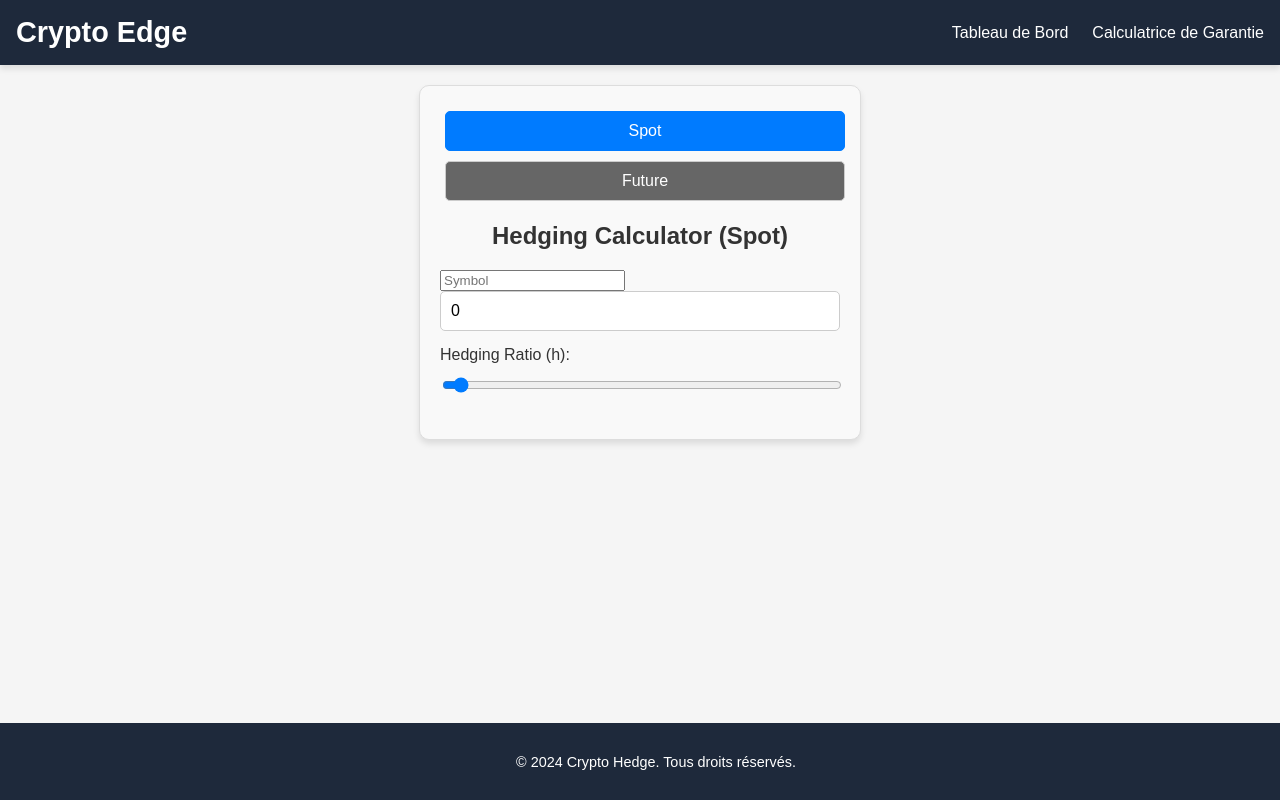
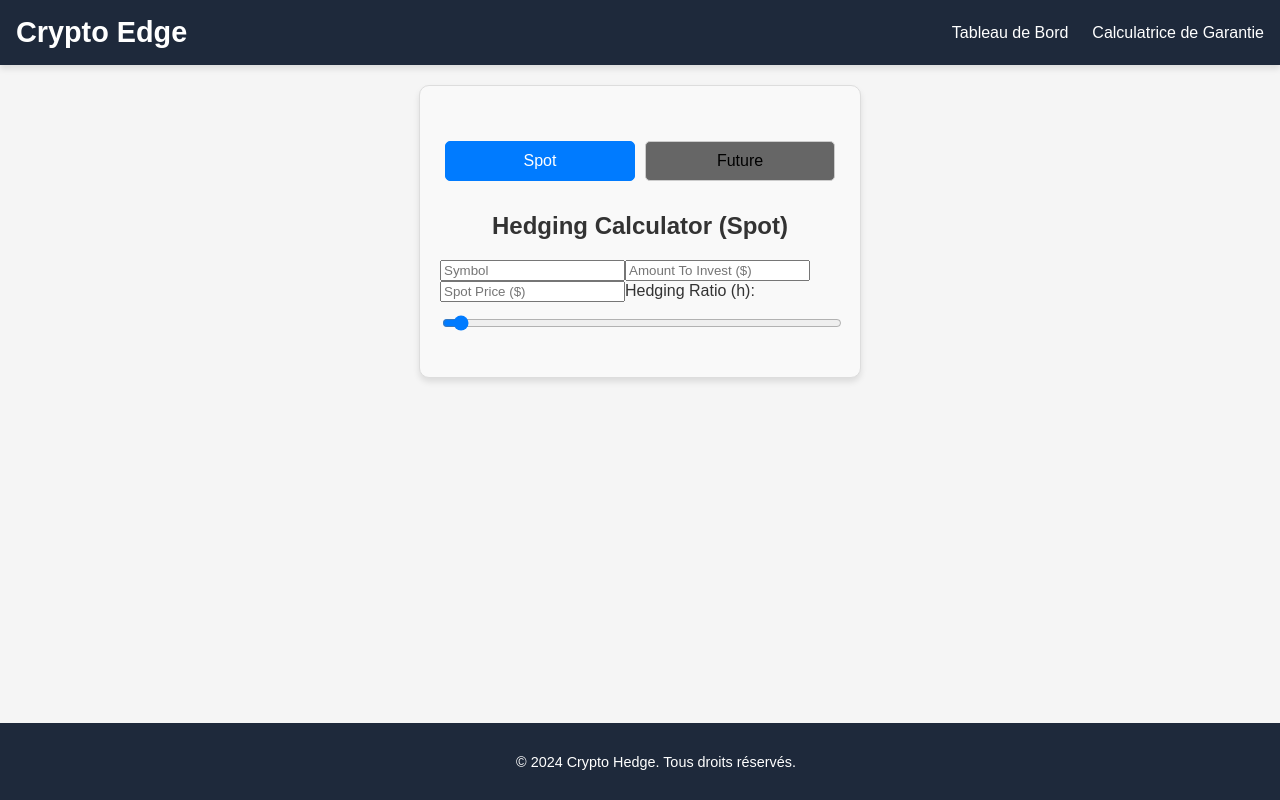
Before and after one commit to eliottvalette/crypto-hedging, a React (Vite) app: page /hedging in a window 1280 px wide. Built offline with nearby package versions, Linux system fonts and the light colour scheme.

Commit message:
Refactor CSS height property in App.css and update HedgingCalculator.jsx

```diff
--- a/src/components/HedgingCalculator.jsx
+++ b/src/components/HedgingCalculator.jsx
@@ -3,53 +3,27 @@ import { calculateNetPnl } from '../utils/hedging';
 
 const HedgingCalculator = () => {
     const [symbol, setSymbol] = useState('');
-    const [amount, setAmount] = useState(0);
+    const [amount, setAmount] = useState('');
+    const [price, setPrice] = useState('');
     const [proportion, setProportion] = useState(0);
     const [hedgeKind, setHedgeKind] = useState('spot');
 
     const isSpot = hedgeKind === 'spot';
+    console.log('symbol, amount, proportion, hedgeKind:', symbol, amount, proportion, hedgeKind);
 
     return (
         <div className="calculator-container">
             <div className="buttons-container">
-                <button
-                    className={isSpot ? 'active' : ''}
-                    onClick={() => setHedgeKind('spot')}
-                >
-                    Spot
-                </button>
-                <button
-                    className={!isSpot ? 'active' : ''}
-                    onClick={() => setHedgeKind('future')}
-                >
-                    Future
-                </button>
+                <button className={isSpot ? 'active' : ''} onClick={() => setHedgeKind('spot')}> Spot </button>
+                <button  className={!isSpot ? 'active' : ''} onClick={() => setHedgeKind('future')}> Future </button>
             </div>
             <h1>Hedging Calculator ({hedgeKind === 'spot' ? 'Spot' : 'Future'})</h1>
-            <input
-                type="text"
-                name="Symbol"
-                value={symbol}
-                onChange={(e) => setSymbol(e.target.value)}
-                placeholder="Symbol"
-            />
-            <input
-                type="number"
-                name="Amount"
-                value={amount}
-                onChange={(e) => setAmount(parseFloat(e.target.value) || 0)}
-                placeholder="Amount ($)"
-            />
+            <input name="Symbol" value={symbol} onChange={(e) => setSymbol(e.target.value)} placeholder="Symbol" />
+            <input name="Amount" value={amount} onChange={(e) => setAmount(parseFloat(e.target.value))} placeholder="Amount To Invest ($)" />
+            <input name="Price" value={price} onChange={(e) => setPrice(parseFloat(e.target.value))} placeholder="Spot Price ($)" />
+
             <label>Hedging Ratio (h):</label>
-            <input
-                type="range"
-                name="h"
-                min="0"
-                max="1"
-                step="0.01"
-                value={proportion}
-                onChange={(e) => setProportion(parseFloat(e.target.value) || 0)}
-            />
+            <input type="range" name="h" min="0" max="1" step="0.01" value={proportion} onChange={(e) => setProportion(parseFloat(e.target.value) || 0)} />
         </div>
     );
 };
--- a/src/styles/App.css
+++ b/src/styles/App.css
@@ -160,23 +160,6 @@ body {
 }
 
 /* Button Styling */
-.calculator-container button {
-  width: 100%;
-  padding: 10px;
-  background: #007bff;
-  color: white;
-  border: none;
-  border-radius: 5px;
-  font-size: 1rem;
-  cursor: pointer;
-  transition: background 0.3s ease;
-}
-
-.calculator-container button:hover {
-  background: #0056b3;
-}
-
-/* Result Display */
 .calculator-container p {
   font-size: 1.1rem;
   text-align: center;
@@ -188,8 +171,16 @@ body {
   border-radius: 5px;
 }
 
+.buttons-container{
+  display: flex;
+  flex-direction: row;
+  justify-content: space-between;
+  margin-top: 20px;
+  padding: 10px 0;
+}
 
 .buttons-container button {
+  width: 100%;
   padding: 10px 20px;
   margin: 5px;
   font-size: 1rem;
```
